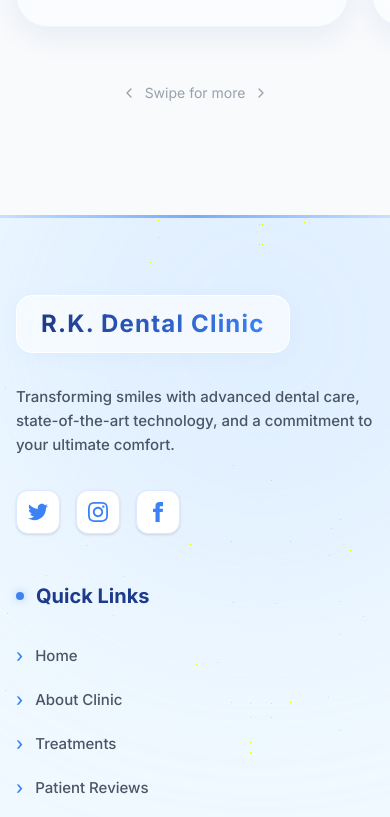
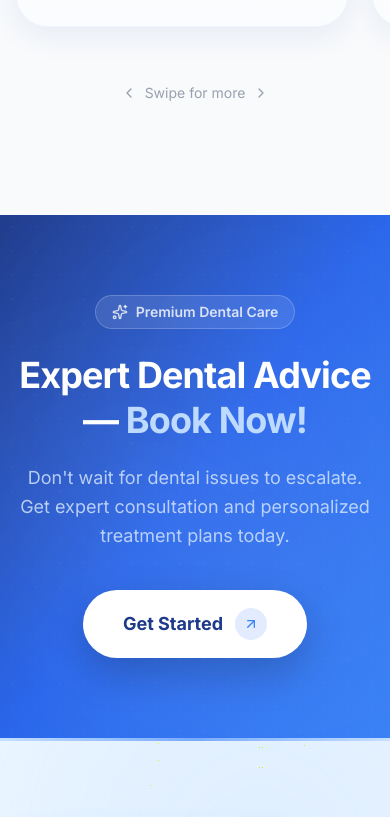
Before and after one commit to khusshis/dental, a React (Vite) app: page / in a window 390 px wide. Shown: the part 4451-5268 px from the top of the page. Built offline with nearby package versions, Linux system fonts and the light colour scheme.

Commit message:
Add CTA section before footer with Get Started linking to appointment form

```diff
--- a/src/App.tsx
+++ b/src/App.tsx
@@ -370,7 +370,7 @@ export default function App() {
               </div>
             </div>
           </div>
-          <div className="md:w-1/2 mt-10 md:mt-0 relative w-full flex justify-end perspective-1000">
+          <div id="appointment-form" className="md:w-1/2 mt-10 md:mt-0 relative w-full flex justify-end perspective-1000">
             <motion.div
               initial={{ rotate: -2, y: -20, opacity: 0 }}
               animate={{ rotate: [-0.5, 0.5, -0.5], y: 0, opacity: 1 }}
@@ -845,6 +845,57 @@ export default function App() {
           </div>
         </div>
       </section>
+      {/* CTA Section */}
+      <section className="relative py-20 overflow-hidden">
+        {/* Background */}
+        <div className="absolute inset-0 bg-gradient-to-br from-[#1e3a8a] via-[#2563eb] to-[#3b82f6]">
+          {/* Animated floating orbs */}
+          <motion.div
+            animate={{ scale: [1, 1.3, 1], x: [0, 60, 0], y: [0, -40, 0] }}
+            transition={{ duration: 12, repeat: Infinity, ease: "easeInOut" }}
+            className="absolute top-0 right-0 w-[400px] h-[400px] rounded-full bg-white/5 blur-[80px]"
+          ></motion.div>
+          <motion.div
+            animate={{ scale: [1, 1.2, 1], x: [0, -50, 0], y: [0, 30, 0] }}
+            transition={{ duration: 16, repeat: Infinity, ease: "easeInOut" }}
+            className="absolute bottom-0 left-0 w-[350px] h-[350px] rounded-full bg-white/5 blur-[80px]"
+          ></motion.div>
+          {/* Grid pattern overlay */}
+          <div className="absolute inset-0 opacity-[0.03]" style={{ backgroundImage: 'radial-gradient(circle, white 1px, transparent 1px)', backgroundSize: '24px 24px' }}></div>
+        </div>
+
+        <div className="max-w-[900px] mx-auto px-4 relative z-10 text-center">
+          <motion.div
+            initial={{ opacity: 0, y: 30 }}
+            whileInView={{ opacity: 1, y: 0 }}
+            viewport={{ once: true }}
+            transition={{ duration: 0.7 }}
+          >
+            <div className="inline-flex items-center gap-2 px-4 py-1.5 rounded-full bg-white/10 backdrop-blur-sm border border-white/20 text-white/80 text-sm font-semibold mb-6">
+              <Sparkles className="w-4 h-4" />
+              <span>Premium Dental Care</span>
+            </div>
+            <h2 className="text-4xl md:text-5xl lg:text-6xl font-extrabold text-white leading-tight mb-5 tracking-tight">
+              Expert Dental Advice —<br className="hidden md:block" /> <span className="text-blue-200">Book Now!</span>
+            </h2>
+            <p className="text-blue-100/80 text-lg md:text-xl max-w-xl mx-auto mb-10 leading-relaxed">
+              Don't wait for dental issues to escalate. Get expert consultation and personalized treatment plans today.
+            </p>
+            <motion.a
+              href="#appointment-form"
+              whileHover={{ scale: 1.05, y: -3 }}
+              whileTap={{ scale: 0.97 }}
+              className="inline-flex items-center gap-3 bg-white text-[#1e3a8a] px-10 py-4.5 font-bold text-lg rounded-full shadow-[0_15px_40px_rgba(0,0,0,0.2)] hover:shadow-[0_20px_50px_rgba(0,0,0,0.3)] transition-all duration-300 group"
+            >
+              <span>Get Started</span>
+              <span className="flex items-center justify-center w-8 h-8 rounded-full bg-[#3b82f6]/15 group-hover:bg-[#3b82f6] transition-colors duration-300">
+                <ArrowUp className="w-4 h-4 text-[#3b82f6] group-hover:text-white transition-colors duration-300 rotate-[45deg]" />
+              </span>
+            </motion.a>
+          </motion.div>
+        </div>
+      </section>
+
       {/* Footer */}
       <footer className="bg-[#f0f9ff] text-[#1e3a8a] pt-20 pb-28 md:pb-12 relative overflow-hidden">
         {/* Animated Gradient Border Top */}
```
